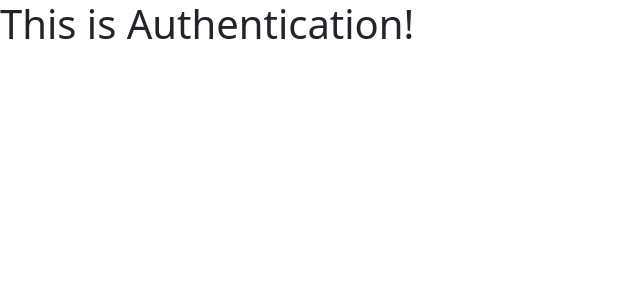
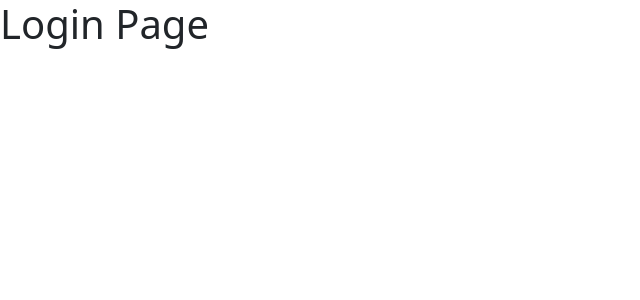
Before and after one commit to arantruslove/Full-Stack-Boilerplate, a React (Vite) app in the folder frontend/: page /login in a window 1280 px wide. Shown: the top 300 px of the page, without its empty margins (0-640 px from the left). Built offline with nearby package versions, Linux system fonts and the light colour scheme.

Commit message:
Differentiating between login and sign-up page.

```diff
--- a/frontend/src/App.jsx
+++ b/frontend/src/App.jsx
@@ -8,7 +8,8 @@ function App() {
     <Router>
       <Routes>
         <Route path="" element={<LandingPage />} />
-        <Route path="/login" element={<AuthContainer />} />
+        <Route path="/login" element={<AuthContainer isLogin={true} />} />
+        <Route path="/sign-up" element={<AuthContainer isLogin={false} />} />
         <Route path="*" element={<PageNotFound />} />
       </Routes>
     </Router>
--- a/frontend/src/pages/Auth/components/Auth.jsx
+++ b/frontend/src/pages/Auth/components/Auth.jsx
@@ -1,5 +1,5 @@
-function Auth() {
-  return <h1>This is Authentication!</h1>;
+function Auth({ isLogin }) {
+  return <>{isLogin ? <h1>Login Page</h1> : <h1>Signup Page</h1>}</>;
 }
 
 export default Auth;
--- a/frontend/src/pages/Auth/containers/AuthContainer.jsx
+++ b/frontend/src/pages/Auth/containers/AuthContainer.jsx
@@ -1,7 +1,7 @@
 import Auth from "../components/Auth";
 
-function AuthContainer() {
-  return <Auth />;
+function AuthContainer({ isLogin }) {
+  return <Auth isLogin={isLogin} />;
 }
 
 export default AuthContainer;
```
